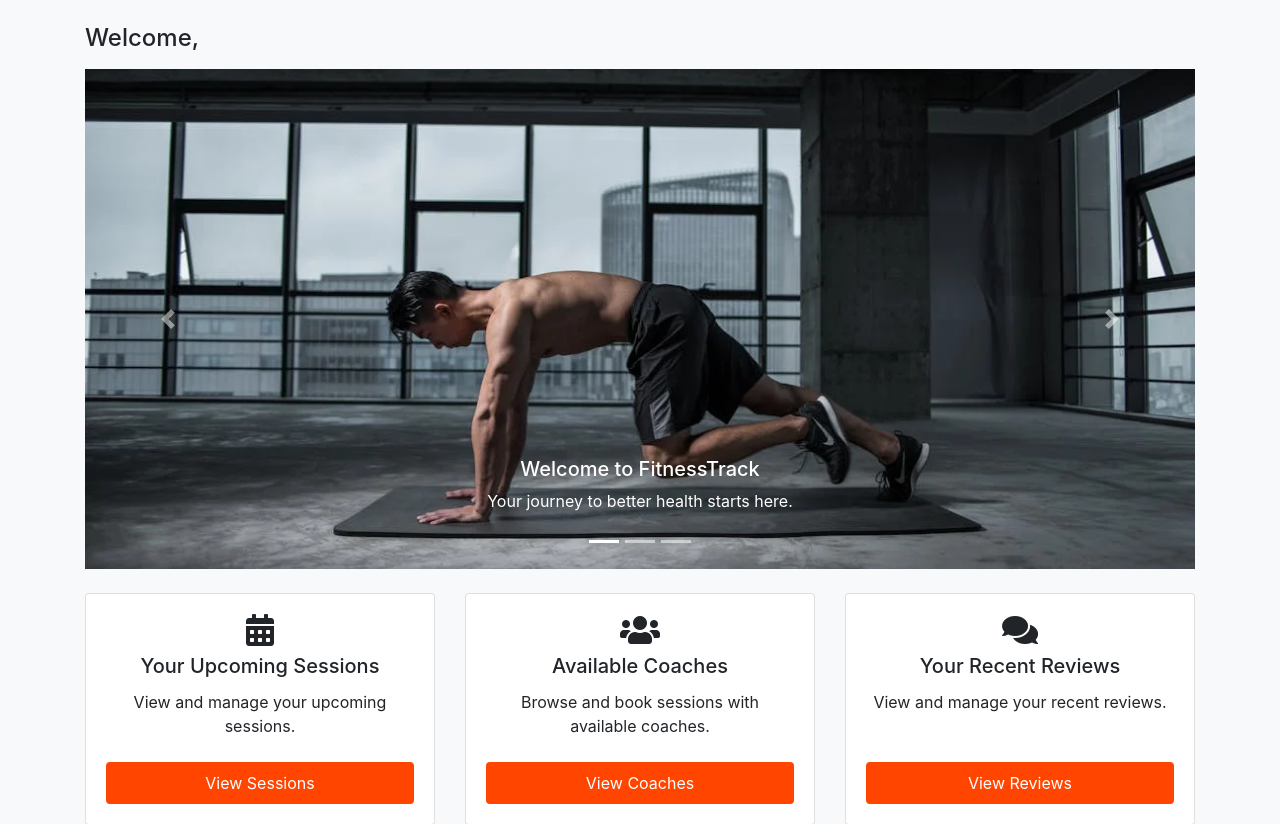
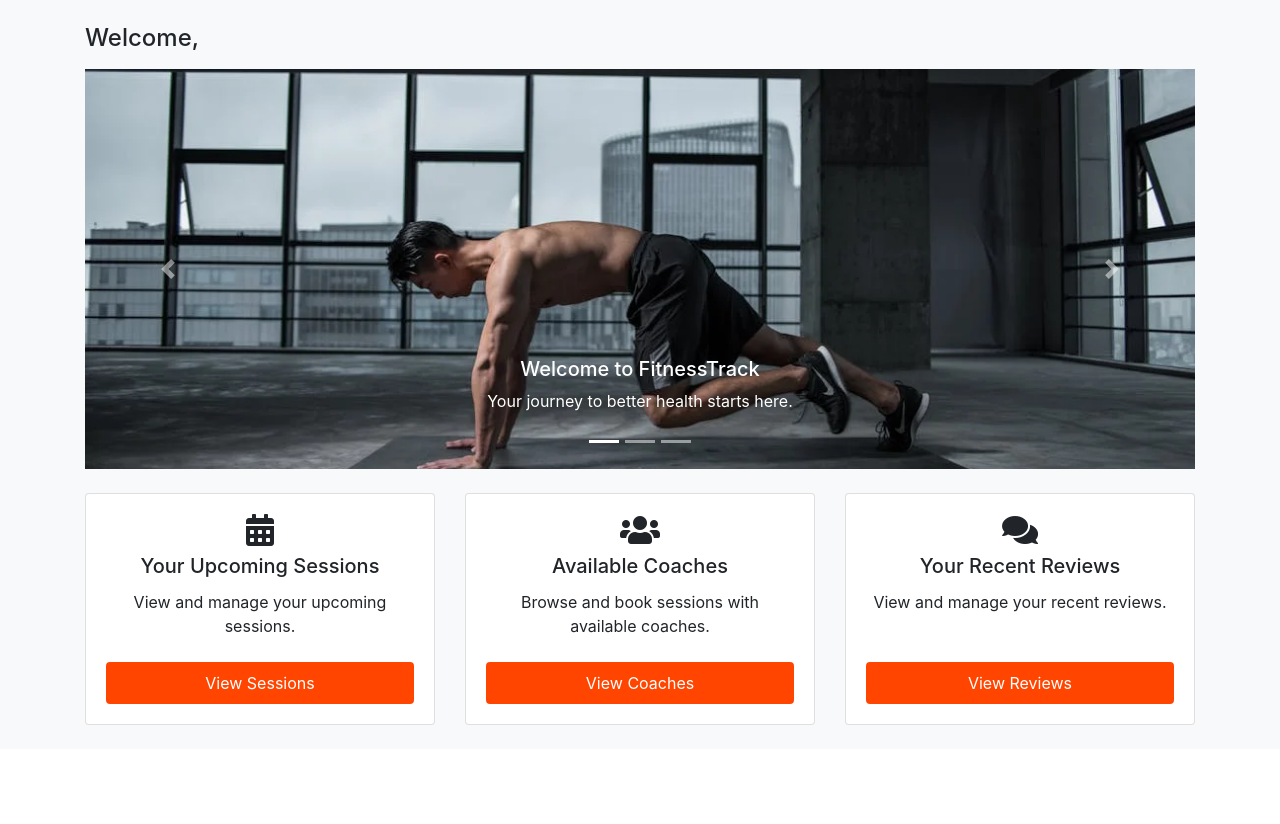
Before and after one commit to Izzeddin-Samara/Fitness_Track, a Django app: template app/templates/user_dashboard.html in a window 1280 px wide. Shown: the part 80-904 px from the top of the page. After the commit the page ends 805 px from the top, so only its background shows below. Run offline with Django 3.2, Linux system fonts and the light colour scheme; the template is opened without the code that fills it, so the values that code supplies are empty; some libraries are stand-ins or nearby versions.

Commit message:
Improve carousel image fluidity and adjust image height for better responsiveness.

```diff
--- a/app/templates/user_dashboard.html
+++ b/app/templates/user_dashboard.html
@@ -28,6 +28,8 @@
 
     <div class="container">
         <h4 class="mb-3">Welcome, <strong>{{ user.first_name }} {{ user.last_name }}</strong></h4>
+
+
         <div id="photoSlider" class="carousel slide mb-4" data-ride="carousel">
             <ol class="carousel-indicators">
                 <li data-target="#photoSlider" data-slide-to="0" class="active"></li>
@@ -36,21 +38,25 @@
             </ol>
             <div class="carousel-inner">
                 <div class="carousel-item active">
-                    <img src="{% static 'assets/media/slide1.jpg' %}" class="d-block w-100" alt="Slide 1" style="max-height: 500px; object-fit: cover;">
+
+                    <img src="{% static 'assets/media/slide1.jpg' %}" class="d-block w-100 img-fluid" alt="Slide 1"
+                        style="max-height: 400px; object-fit: cover;">
                     <div class="carousel-caption d-none d-md-block">
                         <h5 class="oran">Welcome to FitnessTrack</h5>
                         <p class="oran">Your journey to better health starts here.</p>
                     </div>
                 </div>
                 <div class="carousel-item">
-                    <img src="{% static 'assets/media/slide2.jpg' %}" class="d-block w-100" alt="Slide 2" style="max-height: 500px; object-fit: cover;">
+                    <img src="{% static 'assets/media/slide2.jpg' %}" class="d-block w-100 img-fluid" alt="Slide 2"
+                        style="max-height: 400px; object-fit: cover;">
                     <div class="carousel-caption d-none d-md-block">
                         <h5 class="oran">Track Your Progress</h5>
                         <p class="oran">Stay on top of your fitness goals with ease.</p>
                     </div>
                 </div>
                 <div class="carousel-item">
-                    <img src="{% static 'assets/media/slide3.jpg' %}" class="d-block w-100" alt="Slide 3" style="max-height: 500px; object-fit: cover;">
+                    <img src="{% static 'assets/media/slide3.jpg' %}" class="d-block w-100 img-fluid" alt="Slide 3"
+                        style="max-height: 400px; object-fit: cover;">
                     <div class="carousel-caption d-none d-md-block">
                         <h5 class="oran">Connect with Coaches</h5>
                         <p class="oran">Find the perfect coach to guide you on your journey.</p>
@@ -92,7 +98,6 @@
                 </div>
             </div>
 
-
             <div class="col-md-4 d-flex align-items-stretch">
                 <div class="card text-center w-100">
                     <div class="card-body d-flex flex-column justify-content-between">
@@ -110,8 +115,6 @@
     <script src="https://cdn.jsdelivr.net/npm/@popperjs/core@2.9.3/dist/umd/popper.min.js"></script>
     <script src="https://stackpath.bootstrapcdn.com/bootstrap/4.5.2/js/bootstrap.min.js"></script>
 
+</body>
 
-
-
-</body>
 </html>
```
